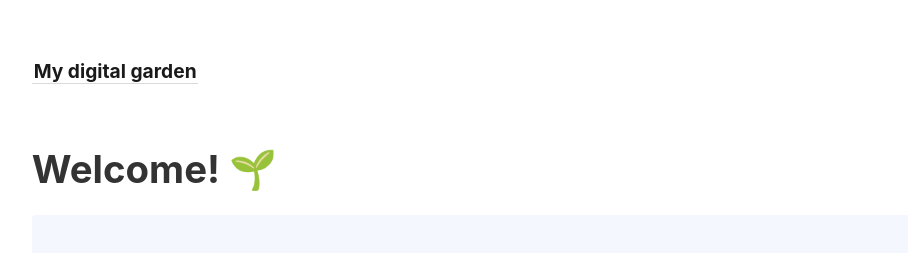
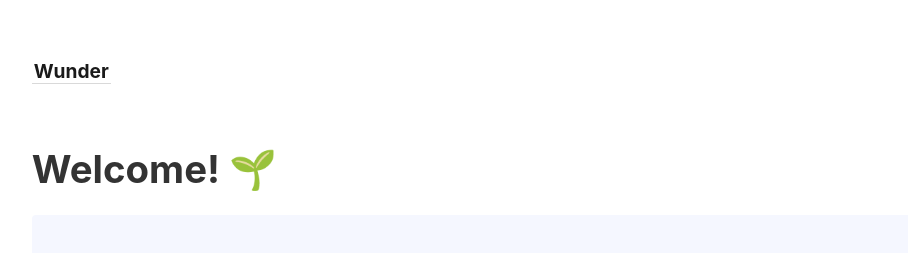
Before and after one commit to stardoom4/CE44, a Jekyll site: the page built from _pages/index.md, in a window 1280 px wide. Shown: the top 253 px of the page, without its empty margins (45-953 px from the left). Built offline with Jekyll 4.4.1, drawn with Linux system fonts in a browser that asks for light colours.

Commit message:
Update _config.yml

```diff
--- a/_config.yml
+++ b/_config.yml
@@ -1,4 +1,4 @@
-title:               My digital garden
+title:               Wunder
 include:             ['_pages']
 exclude:             ['_includes/notes_graph.json']
 # You may need to change the base URL depending on your deploy configuration.
```
